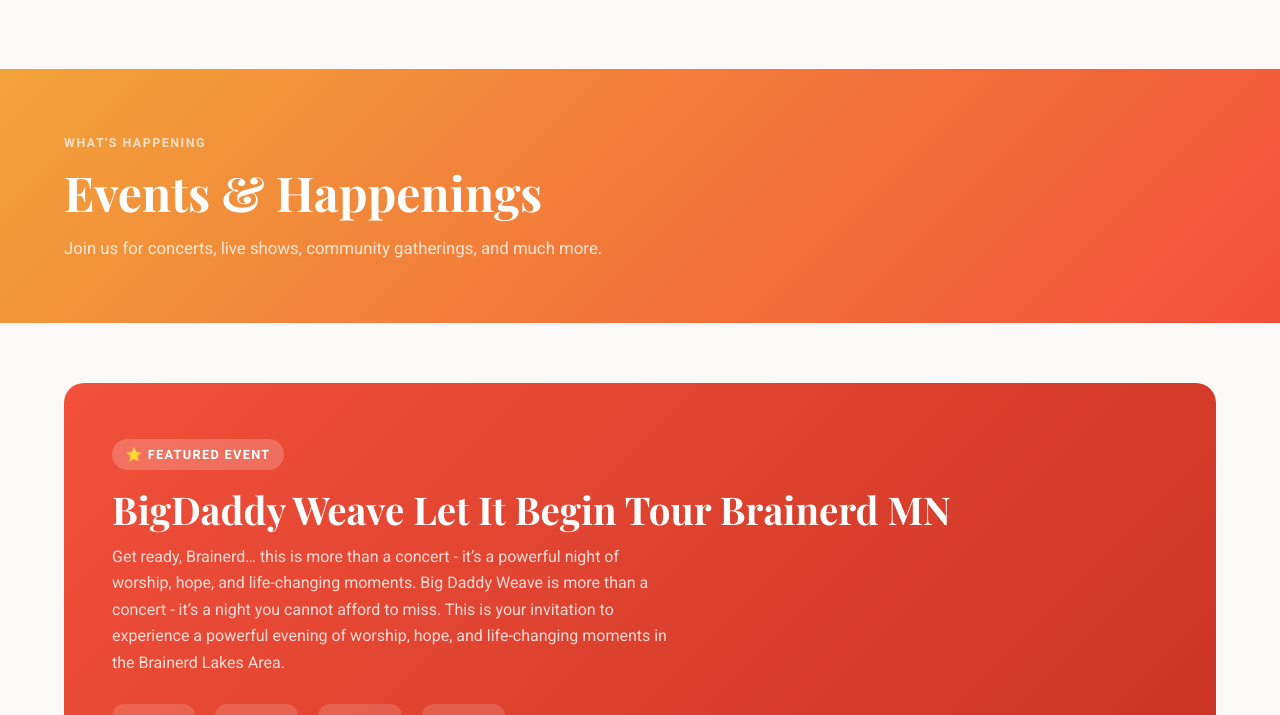
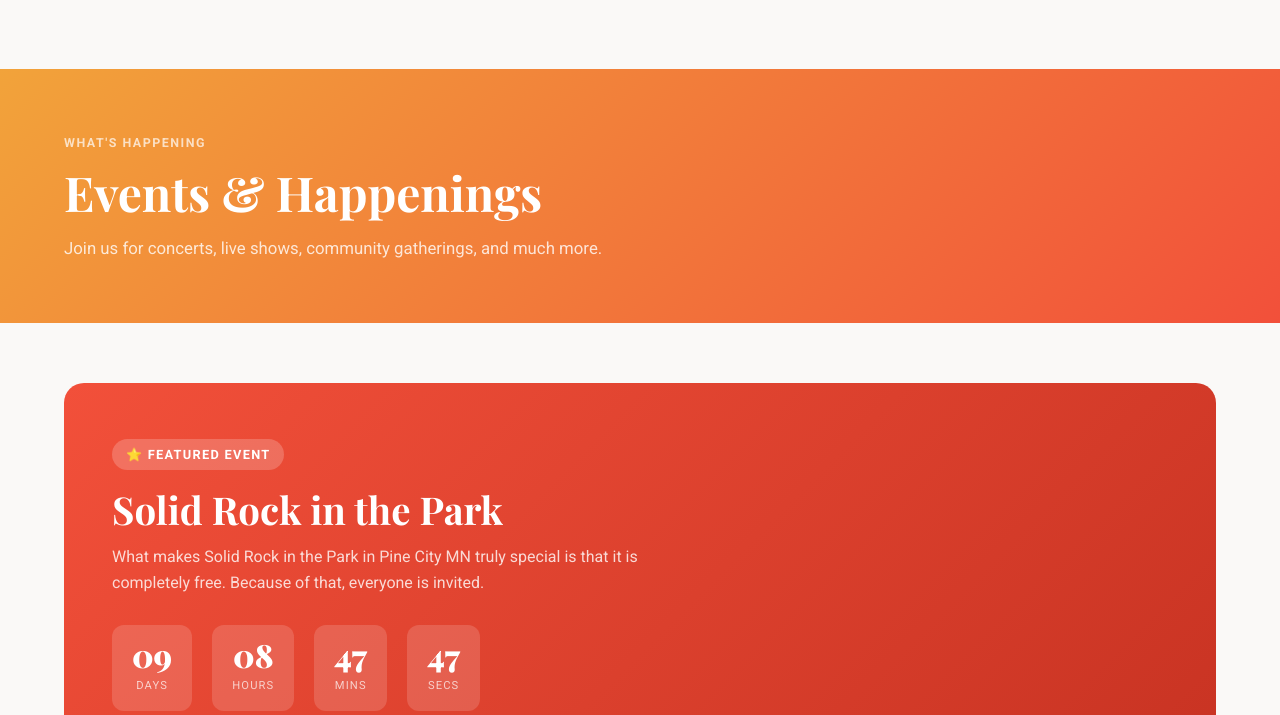
Before and after one commit to vinykomen-creator/gwradio-live, a plain HTML site: page index.html in a window 1280 px wide. Both pictures are taken after a click on the link "Upcoming Events". Shown: the part 82-797 px from the top of the page. Drawn offline with nearby package versions, Linux system fonts and the light colour scheme; a web font is replaced by a local one.

Commit message:
Build automated featured event and countdown engine

```diff
--- a/index.html
+++ b/index.html
@@ -747,8 +747,11 @@
         <div class="featured-event-banner">
           <div class="featured-event-content">
             <span class="featured-label">⭐ Featured Event</span>
-            <h2>BigDaddy Weave Let It Begin Tour Brainerd MN</h2>
-            <p>Get ready, Brainerd… this is more than a concert - it’s a powerful night of worship, hope, and
+            <h2 id="featuredTitle">
+              BigDaddy Weave Let It Begin Tour Brainerd MN
+            </h2>
+            <p id="featuredDescription"> Get ready, Brainerd… this is more than a concert - it’s a powerful night of
+              worship, hope, and
               life-changing moments.
               Big Daddy Weave is more than a concert - it’s a night you cannot afford to miss. This is your invitation
               to experience a powerful evening of worship, hope, and life-changing moments in the Brainerd Lakes Area.
@@ -760,10 +763,17 @@
               <div class="countdown-unit"><span id="cd-secs">00</span><small>Secs</small></div>
             </div>
             <div class="featured-event-meta">
-              <span>📅 June 17, 2026 &nbsp;|&nbsp; 6:00 PM – 10:00 PM</span>
-              <span>📍 Gichi-ziibi Center for the Arts</span>
+              <span id="featuredDateTime">
+                📅 June 17, 2026
+              </span>
+
+              <span id="featuredLocation">
+                📍 Gichi-ziibi Center for the Arts
+              </span>
             </div>
-            <a href="https://gwr-giveaway-portal.netlify.app/" class="btn btn-white">Enter Ticket Giveaway</a>
+            <a href="#" class="btn btn-white" id="featuredButton">
+              Learn More
+            </a>
           </div>
         </div>
 
--- a/script.js
+++ b/script.js
@@ -156,6 +156,7 @@
       "This year, four members of our team will be attending the Momentum Radio Conference. This gathering brings together voices from across Christian radio, including artists, leaders, and ministries who are passionate about reaching people through music and media.",
     time: "🕗 8:00 AM – 8:00 PM",
     location: "📍 Florida, Orlando",
+    buttonUrl: "https://gwr-giveaway-portal.netlify.app/",
     buttonText: "Register Slot",
     buttonPage: "signup"
   },
@@ -171,6 +172,7 @@
       "Join Big Daddy Weave on the Let It Begin Tour, alongside special guests Megan Woods and David Leonard. Together, they will lead a night filled with powerful music and a message that speaks directly to your heart.",
     time: "🕕 6:00 PM – 10:00 PM UTC+0",
     location: "📍 Gichi-ziibi Center for the Arts",
+    buttonUrl: "https://gwr-giveaway-portal.netlify.app/",
     buttonText: "Register Free",
     buttonPage: "signup"
   },
@@ -186,6 +188,7 @@
       "What makes Solid Rock in the Park in Pine City MN truly special is that it is completely free. Because of that, everyone is invited.",
     time: "🕙 1:00 PM – 7:00 PM UTC+0",
     location: "📍 Robinson Park in Pine City",
+    buttonUrl: "https://gwr-giveaway-portal.netlify.app/",
     buttonText: "Register Free",
     buttonPage: "signup"
   },
@@ -200,6 +203,7 @@
       "Join us in Jamestown, North Dakota, for Thrivefest North. Experience incredible live music, inspiring messages, and community.",
     time: "🕘 12:00 PM – 10:00 PM",
     location: "📍 Stutsman County Fairgrounds",
+    buttonUrl: "https://gwr-giveaway-portal.netlify.app/",
     buttonText: "Register Free",
     buttonPage: "signup"
   },
@@ -214,6 +218,7 @@
       "Join us in Isle, Minnesota, for the Rural Music Festival, where music, energy, and connection come together.",
     time: "🕙 11:00 AM – 10:00 PM",
     location: "📍 Redemption Hill",
+    buttonUrl: "https://gwr-giveaway-portal.netlify.app/",
     buttonText: "Register Free",
     buttonPage: "signup"
   },
@@ -228,6 +233,7 @@
       "Stop by our booth at the CrossRoads Chapel to connect with our team, receive prayer, and pick up a free Bible.",
     time: "🕕 3:00 PM – 9:00 PM",
     location: "📍 Minnesota State Fair",
+    buttonUrl: "https://gwr-giveaway-portal.netlify.app/",
     buttonText: "Register Free",
     buttonPage: "signup"
   }
@@ -313,6 +319,23 @@
   return "ended";
 }
 
+function getFeaturedEvent() {
+
+  const events = getSortedEvents();
+
+  const liveEvent = events.find(
+    event => getEventStatus(event) === "live"
+  );
+
+  if (liveEvent) {
+    return liveEvent;
+  }
+
+  return events.find(
+    event => getEventStatus(event) === "upcoming"
+  ) || null;
+}
+
 function getSortedEvents() {
   return [...eventsData].sort((a, b) => {
     return parseEventDate(a.date) - parseEventDate(b.date);
@@ -330,6 +353,31 @@
     const eventDate = parseEventDate(event.date);
     return eventDate < now;
   });
+}
+
+function renderFeaturedEvent() {
+
+  const event = getFeaturedEvent();
+
+  if (!event) return;
+
+  document.getElementById("featuredTitle").textContent =
+    event.title;
+
+  document.getElementById("featuredDescription").textContent =
+    event.description;
+
+  document.getElementById("featuredDateTime").textContent =
+    `${event.date} • ${event.time}`;
+
+  document.getElementById("featuredLocation").textContent =
+    event.location;
+
+  const button = document.getElementById("featuredButton");
+
+  button.textContent = event.buttonText;
+
+  button.href = event.buttonUrl || "#";
 }
 
 function renderEventsGrid() {
@@ -419,6 +467,7 @@
 
   renderEventsGrid();
   renderHomeEvents();
+  renderFeaturedEvent();
 
 
 const signupForm = document.getElementById('signupForm');
@@ -543,37 +592,65 @@
 }
 
 function initCountdown() {
-  const target = new Date('2026-06-18T09:00:00');
 
   function updateCountdown() {
+
+    const featuredEvent = getFeaturedEvent();
+
+    if (!featuredEvent) {
+      ["cd-days", "cd-hours", "cd-mins", "cd-secs"].forEach(id => {
+        const el = document.getElementById(id);
+        if (el) el.textContent = "00";
+      });
+      return;
+    }
+
+    const { start } = parseEventDateTime(featuredEvent);
+
     const now = new Date();
-    const diff = target - now;
+    const diff = start - now;
 
     if (diff <= 0) {
-      ['cd-days', 'cd-hours', 'cd-mins', 'cd-secs'].forEach(id => {
+      ["cd-days", "cd-hours", "cd-mins", "cd-secs"].forEach(id => {
         const el = document.getElementById(id);
-        if (el) el.textContent = '00';
+        if (el) el.textContent = "00";
       });
       return;
     }
 
     const days = Math.floor(diff / (1000 * 60 * 60 * 24));
-    const hours = Math.floor((diff % (1000 * 60 * 60 * 24)) / (1000 * 60 * 60));
-    const mins = Math.floor((diff % (1000 * 60 * 60)) / (1000 * 60));
-    const secs = Math.floor((diff % (1000 * 60)) / 1000);
 
-    const set = (id, val) => {
+    const hours = Math.floor(
+      (diff % (1000 * 60 * 60 * 24)) /
+      (1000 * 60 * 60)
+    );
+
+    const mins = Math.floor(
+      (diff % (1000 * 60 * 60)) /
+      (1000 * 60)
+    );
+
+    const secs = Math.floor(
+      (diff % (1000 * 60)) /
+      1000
+    );
+
+    const set = (id, value) => {
       const el = document.getElementById(id);
-      if (el) el.textContent = String(val).padStart(2, '0');
+
+      if (el) {
+        el.textContent = String(value).padStart(2, "0");
+      }
     };
 
-    set('cd-days', days);
-    set('cd-hours', hours);
-    set('cd-mins', mins);
-    set('cd-secs', secs);
+    set("cd-days", days);
+    set("cd-hours", hours);
+    set("cd-mins", mins);
+    set("cd-secs", secs);
   }
 
   updateCountdown();
+
   setInterval(updateCountdown, 1000);
 }
 
```
